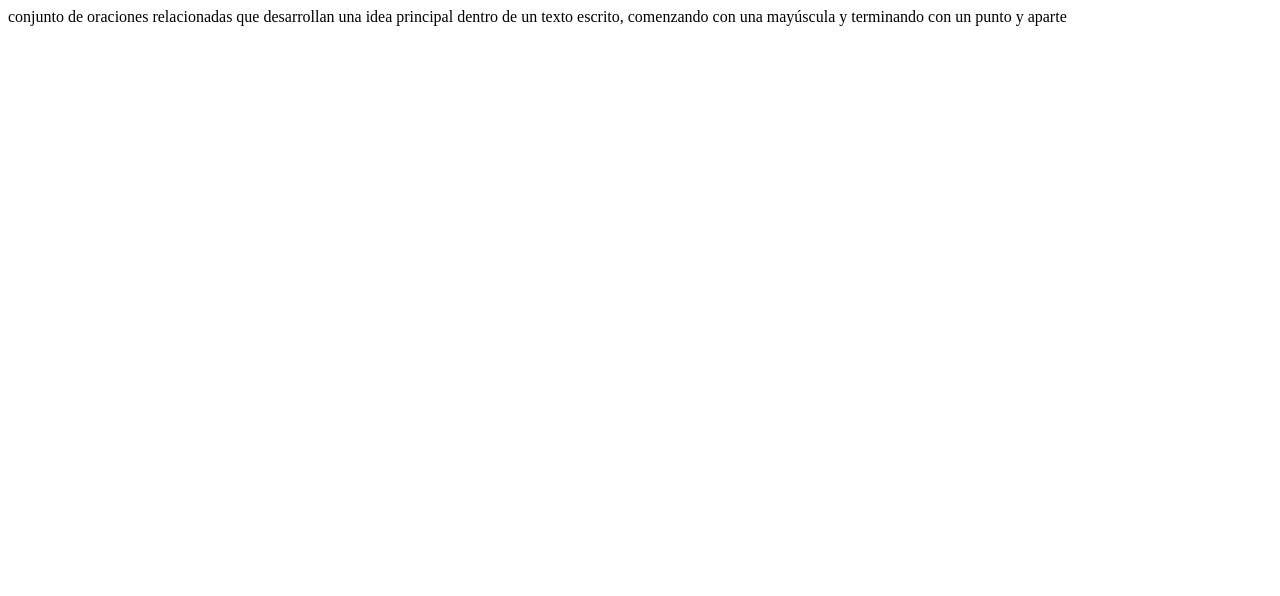
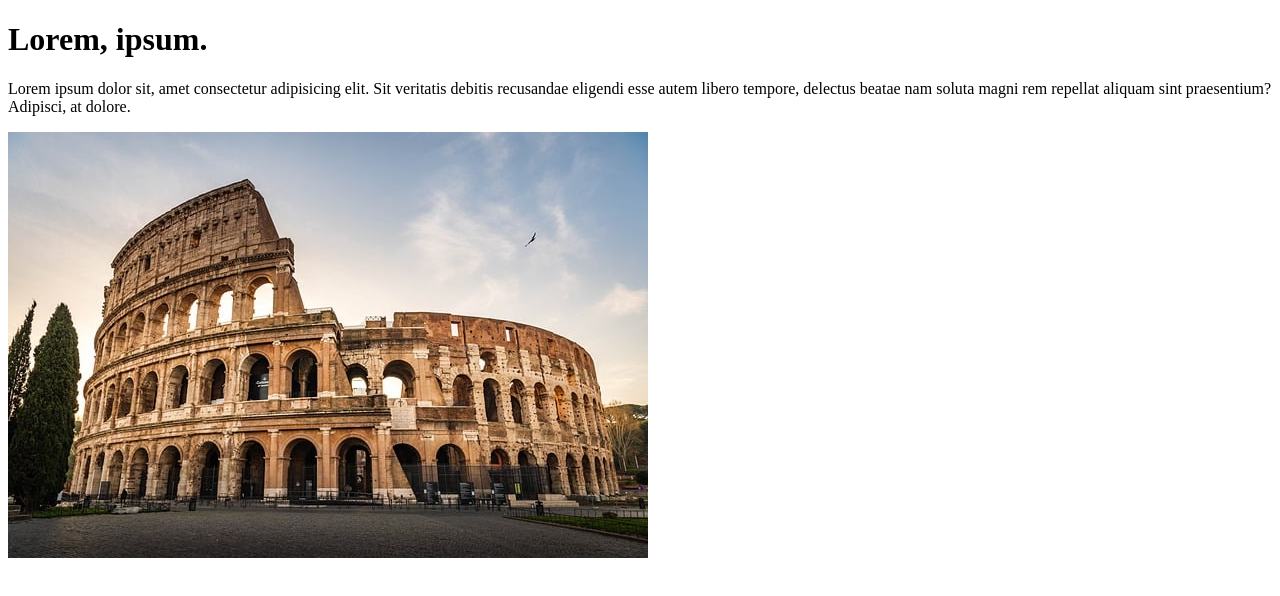
Before and after one commit to PabloBlanco7/Html, a plain HTML site: page index.html in a window 1280 px wide. Drawn offline with Linux system fonts and the light colour scheme.

Commit message:
hicimos titulo, parrafo e imagen

```diff
--- a/index.html
+++ b/index.html
@@ -1,3 +1,15 @@
-<p>
-    conjunto de oraciones relacionadas que desarrollan una idea principal dentro de un texto escrito, comenzando con una mayúscula y terminando con un punto y aparte
-</p>
+<!DOCTYPE html>
+<html lang="es">
+<head>
+    <meta charset="UTF-8">
+    <meta name="viewport" content="width=device-width, initial-scale=1.0">
+    <title>Palabra</title>
+</head>
+<body>
+    <h1>Lorem, ipsum.</h1>
+    <p>
+        Lorem ipsum dolor sit, amet consectetur adipisicing elit. Sit veritatis debitis recusandae eligendi esse autem libero tempore, delectus beatae nam soluta magni rem repellat aliquam sint praesentium? Adipisci, at dolore.
+    </p>
+    <img src="img.jpg" alt="texto">
+</body>
+</html>
```
Also changed, not shown: img.jpg (added).
